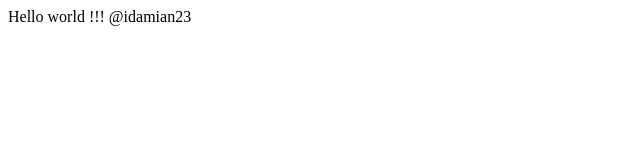
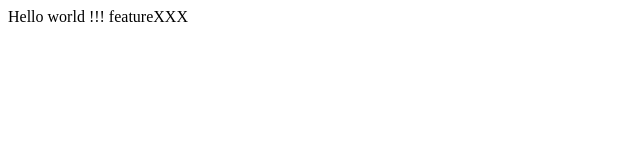
Before and after one commit to idamian23/web-dev-for-begginers-microsoft, a plain HTML site: page index.html in a window 1280 px wide. Shown: the full height of the page, 0-640 px from the left. Drawn offline with Linux system fonts and the light colour scheme.

Commit message:
Update index.html
correcting the new feature

```diff
--- a/index.html
+++ b/index.html
@@ -8,7 +8,7 @@
 </head>
 
 <body>
-    Hello world !!! @idamian23
+    Hello world !!! featureXXX
 </body>
 
 </html>
```
